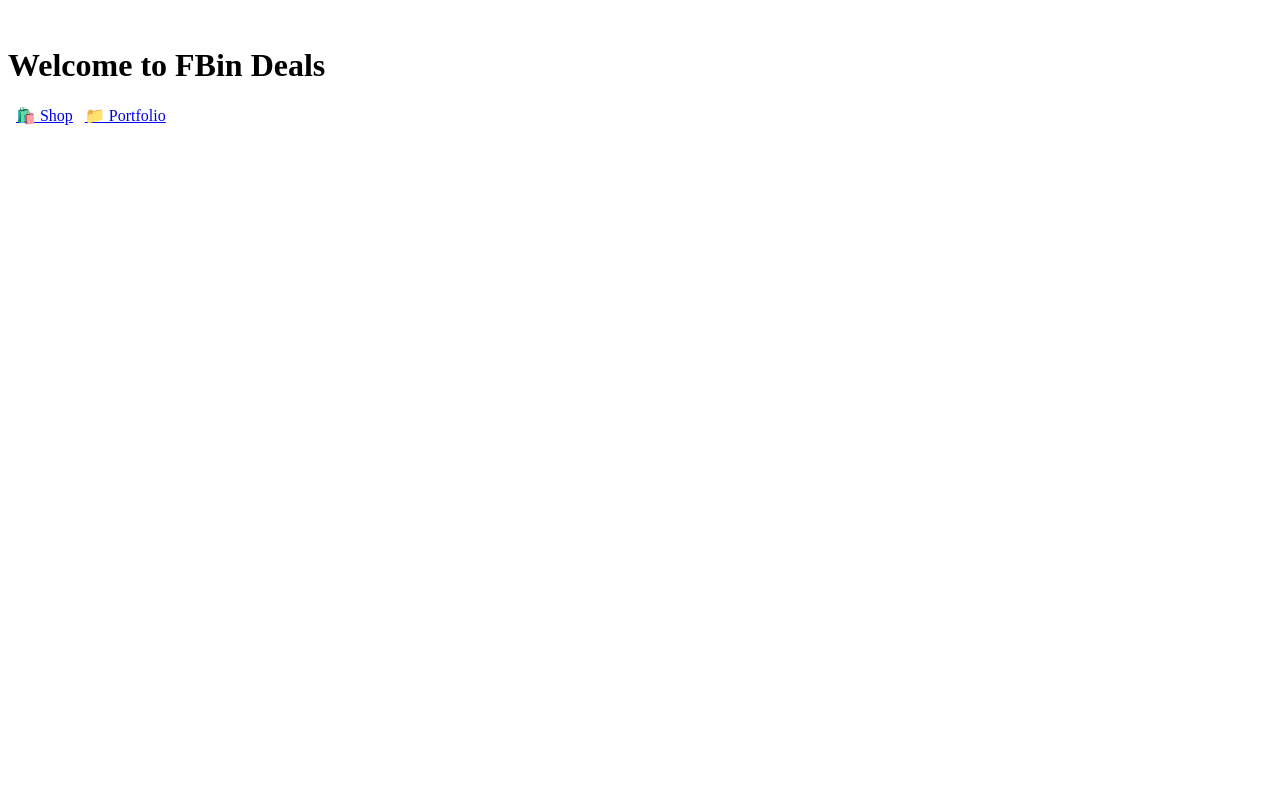
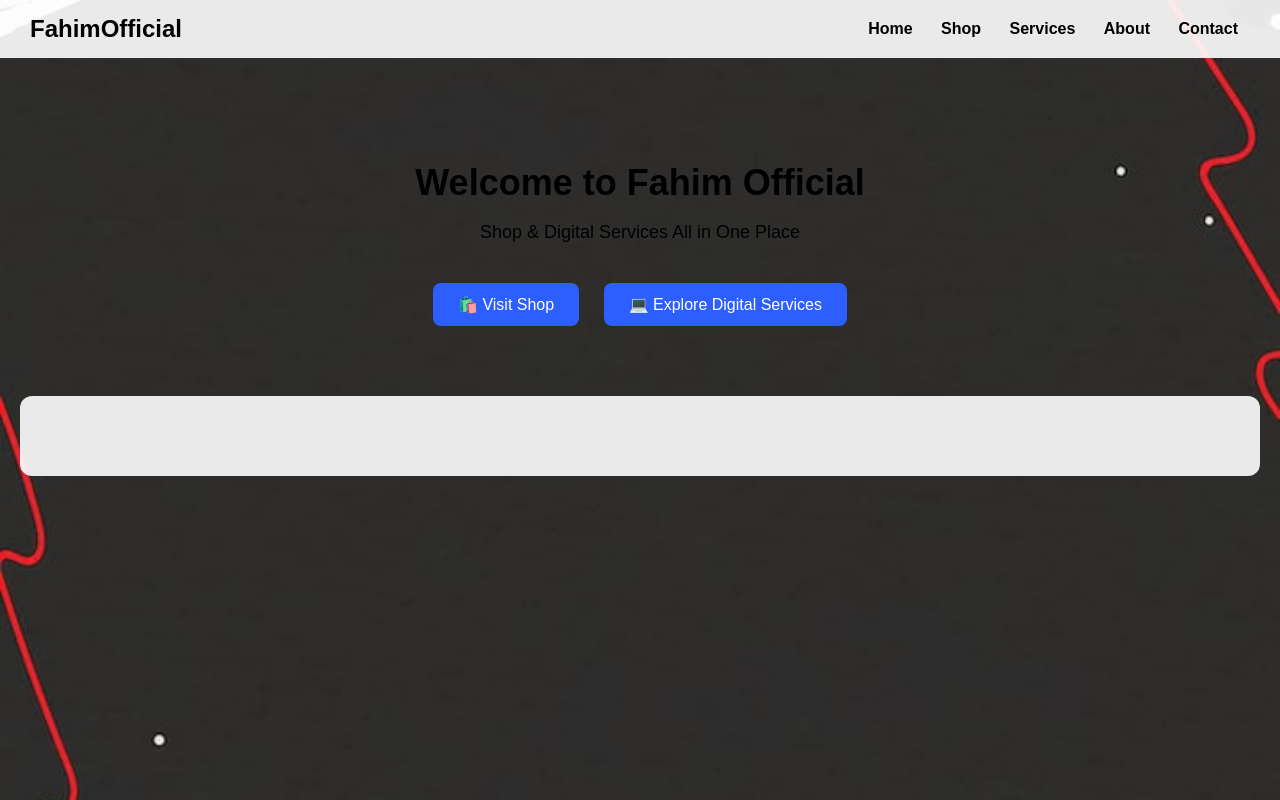
Before and after one commit to fahimofficial01/Portfolio, a plain HTML site: page index.html in a window 1280 px wide. Drawn offline with Linux system fonts and the light colour scheme.

Commit message:
Update index.html

```diff
--- a/index.html
+++ b/index.html
@@ -2,67 +2,102 @@
 <html lang="en">
 <head>
   <meta charset="UTF-8">
+  <title>Fahim Official</title>
   <meta name="viewport" content="width=device-width, initial-scale=1.0">
-  <title>Fbin Deals</title>
   <style>
     body {
       margin: 0;
-      padding: 0;
-      background: linear-gradient(135deg, #000000, #1a1a1a);
-      font-family: 'Segoe UI', sans-serif;
+      font-family: Arial, sans-serif;
+      background: url('ripped-paper-framed-black-background_53876-118700.jpg') no-repeat center center fixed;
+      background-size: cover;
+      color: #000;
+    }
+    header {
       display: flex;
-      flex-direction: column;
+      justify-content: space-between;
       align-items: center;
-      justify-content: center;
-      height: 100vh;
+      padding: 15px 30px;
+      background-color: rgba(255,255,255,0.9);
+    }
+    .logo {
+      font-size: 24px;
+      font-weight: bold;
+    }
+    nav a {
+      margin: 0 12px;
+      text-decoration: none;
+      color: #000;
+      font-weight: bold;
+    }
+    .hero {
+      text-align: center;
+      padding: 80px 20px 40px;
+    }
+    .hero h1 {
+      font-size: 36px;
+      margin-bottom: 10px;
+    }
+    .hero p {
+      font-size: 18px;
+      margin-bottom: 30px;
+    }
+    .buttons a {
+      text-decoration: none;
+      background-color: #2d5eff;
+      color: white;padding: 12px 25px;
+      margin: 10px;
+      border-radius: 8px;
+      display: inline-block;
+    }
+    section {
+      text-align: center;
+      padding: 40px 20px;
+      background-color: rgba(255,255,255,0.9);
+      margin: 20px;
+      border-radius: 12px;
+    }
+    section h2 {
+      font-size: 28px;
+      margin-bottom: 10px;
+    }
+    section p {
+      font-size: 16px;
+      margin: 0;
+    }
+    footer {
+      background: #222;
       color: white;
+      text-align: center;
+      padding: 20px;
+      font-size: 14px;
     }
-
-    h1 {
-      margin-bottom: 40px;
-      font-size: 32px;
-      letter-spacing: 1px;
-      color: #00ffd5;
-      text-shadow: 1px 1px 10px #00ffd5;
-    }
-
-    .btn {
-      display: inline-block;
-      background: #00ffd5;
-      color: #000;
-      padding: 15px 30px;
-      margin: 10px;
-      border-radius: 50px;
+    .social-icons a {
+      margin: 0 10px;
+      color: white;
       text-decoration: none;
-      font-size: 18px;
-      font-weight: bold;
-      box-shadow: 0 0 15px #00ffd5;
-      transition: all 0.3s ease;
-    }
-
-    .btn:hover {
-      background: #fff;
-      color: #000;
-      box-shadow: 0 0 25px #00ffd5;
-      transform: scale(1.05);
-    }@media (max-width: 600px) {
-      h1 {
-        font-size: 24px;
-      }
-
-      .btn {
-        font-size: 16px;
-        padding: 12px 24px;
-      }
     }
   </style>
 </head>
 <body>
 
-  <h1>Welcome to FBin Deals</h1>
+<header>
+  <div class="logo">FahimOfficial</div>
+  <nav>
+    <a href="#">Home</a>
+    <a href="#shop">Shop</a>
+    <a href="#services">Services</a>
+    <a href="https://fahimofficial01.github.io" target="_blank">About</a>
+    <a href="#contact">Contact</a>
+  </nav>
+</header>
 
-  <a href="https://sites.google.com/view/fbindeals" class="btn" target="_blank">🛍️ Shop</a>
-  <a href="https://fahimofficial01.github.io" class="btn" target="_blank">📁 Portfolio</a>
+<div class="hero">
+  <h1>Welcome to Fahim Official</h1>
+  <p>Shop & Digital Services All in One Place</p>
+  <div class="buttons">
+    <a href="https://sites.google.com/view/fbindeals" target="_blank">🛍️ Visit Shop</a>
+    <a href="https://fahimofficial01.github.io" target="_blank">💻 Explore Digital Services</a>
+  </div>
+</div>
 
-</body>
-</html>
+<section id="shop">
```
Lines whose indentation alone changed are shown as unchanged.
